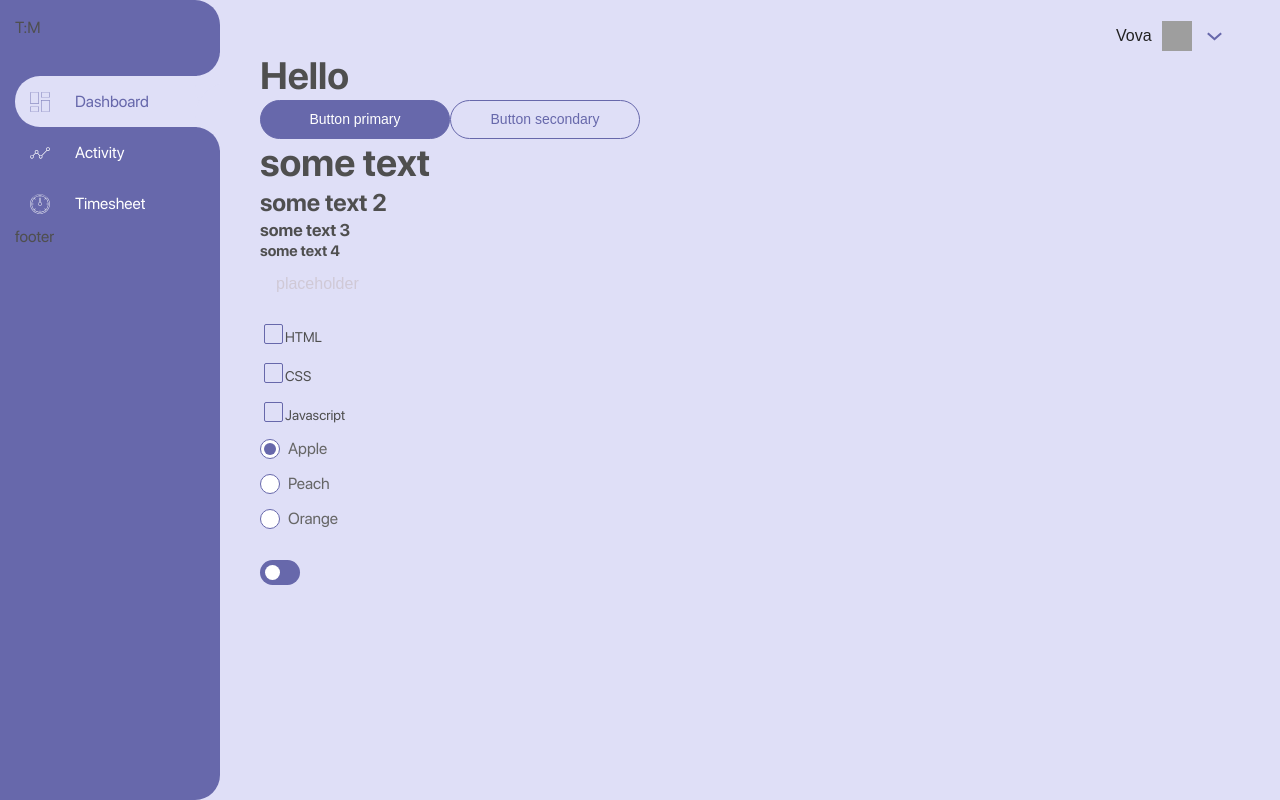
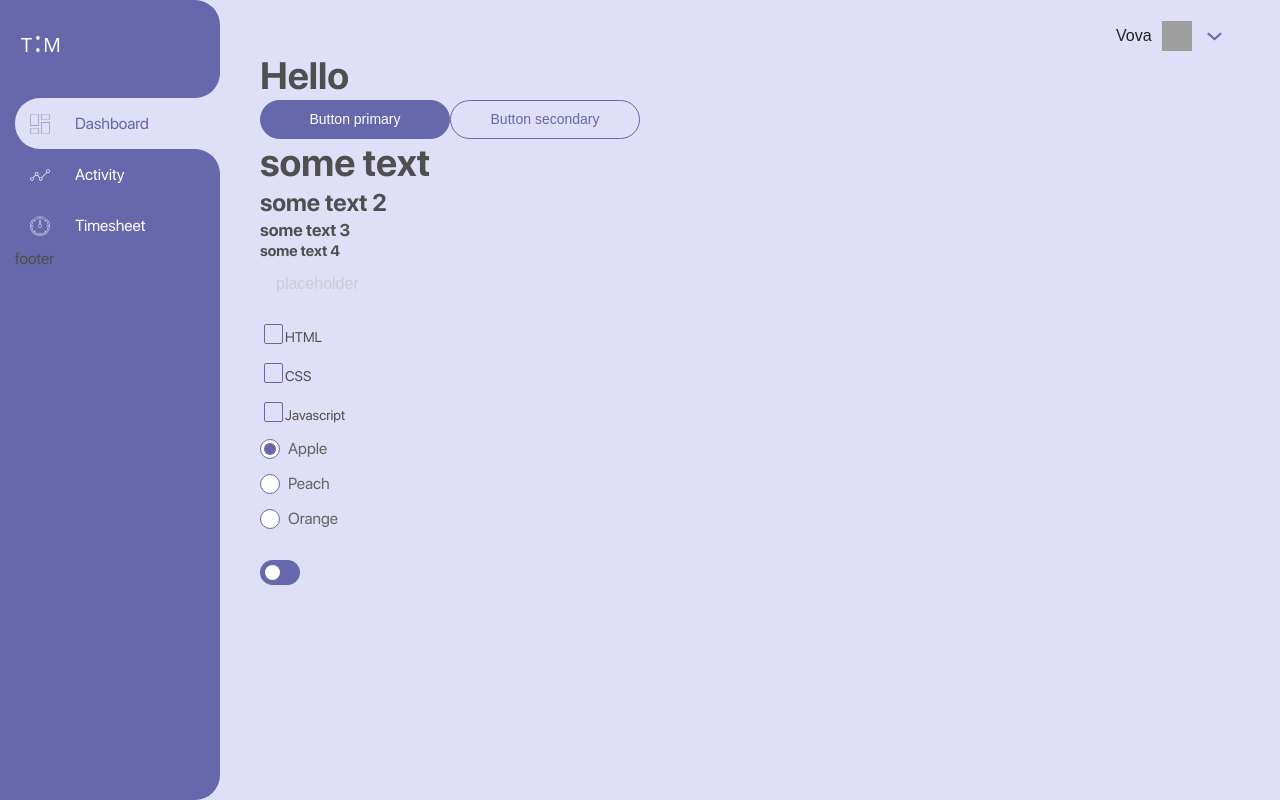
Before and after one commit to volodymyrDashuk/tim, a Vue app: page / in a window 1280 px wide. Built offline with nearby package versions, Linux system fonts and the light colour scheme; grey boxes are pictures that could not be loaded.

Commit message:
Fixes sidebar responsiveness on tablets and mobiles. Adds logo.

```diff
--- a/src/components/Burger/styles.scss
+++ b/src/components/Burger/styles.scss
@@ -15,7 +15,7 @@
   right: 20px;
   background: var.$burger-icon no-repeat;
 
-  @media (max-width: var.$tablet__small) {
+  @media (max-width: var.$mobile__x-small) {
     display: block;
   }
 }
--- a/src/components/Sidebar/Sidebar.vue
+++ b/src/components/Sidebar/Sidebar.vue
@@ -1,7 +1,7 @@
 <template>
   <aside class="sidebar" :class="{active: isOpen}">
     <div class="sidebar-logo">
-      T:M
+      <span class="logo"/>
     </div>
     <div class="sidebar-content">
       <ul class="navigation-list">
--- a/src/components/Sidebar/styles.scss
+++ b/src/components/Sidebar/styles.scss
@@ -14,8 +14,32 @@
   border-bottom-right-radius: 25px;
   overflow: hidden;
 
-  &.active {
+  @media (max-width: var.$tablet__small) {
     width: 75px;
+  }
+
+  @media (max-width: var.$mobile__x-small) {
+    position: fixed;
+    height: 100%;
+    transform: translateX(-100%);
+
+    &.active {
+      width: 200px;
+      transform: translateX(0);
+    }
+  }
+
+  .logo {
+    &::after {
+      display: inline-block;
+      content: '';
+      width: 60px;
+      height: 35px;
+      position: relative;
+      top: 0;
+      right: 0;
+      background: var.$logo-secondary no-repeat;
+    }
   }
 
   .sidebar-content {
```
Also changed, not shown: src/styles/_variables.scss (+3 -0 lines).
